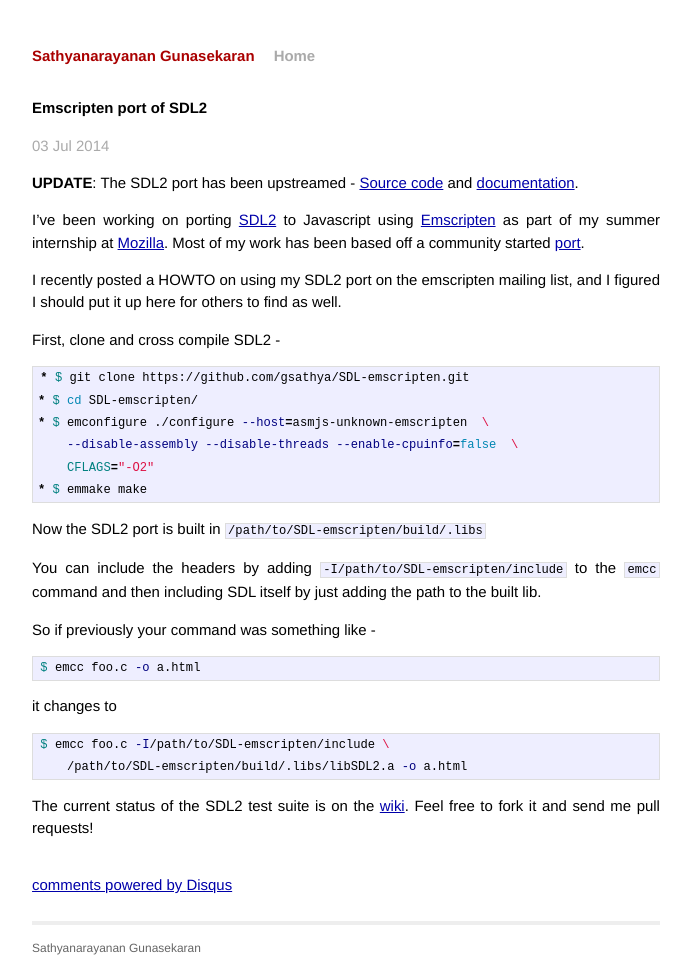
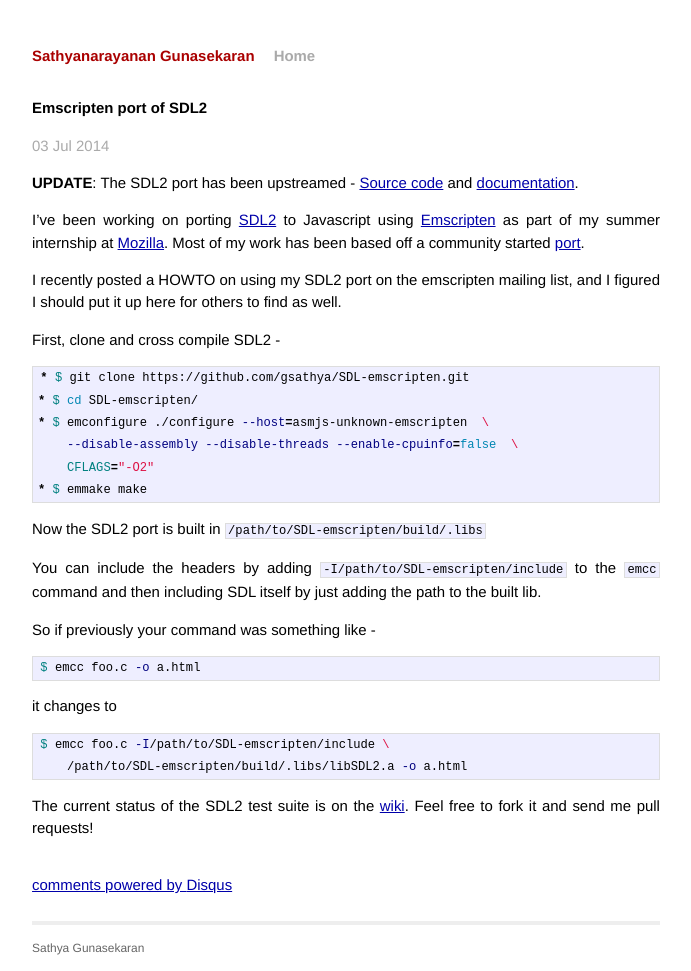
Before and after one commit to gsathya/blog, a Jekyll site: the page built from _posts/2014-07-03-sdl2-emscripten.md, in a window 1280 px wide. Shown: the whole page, without its empty margins (294-985 px from the left). Built offline with Jekyll 4.4.1, drawn with Linux system fonts in a browser that asks for light colours; comment, search, counter and statistics services are not loaded.

Commit message:
update layout

```diff
--- a/_layouts/default.html
+++ b/_layouts/default.html
@@ -19,7 +19,7 @@
           <div class="site">
             <div class="header">
               <h1 class="title"><a href="http://www.gsathya.in">{{ site.name }}</a></h1>
-              <a class="extra" href="/blog">Home</a>
+              <a class="extra" href="/blog/">Home</a>
             </div>
 
                 {{ content }}
@@ -27,7 +27,7 @@
             <div class="footer">
               <div class="contact">
                 <p>
-                  Sathyanarayanan Gunasekaran<br />
+                  Sathya Gunasekaran<br />
                 </p>
               </div>
             </div>
```
